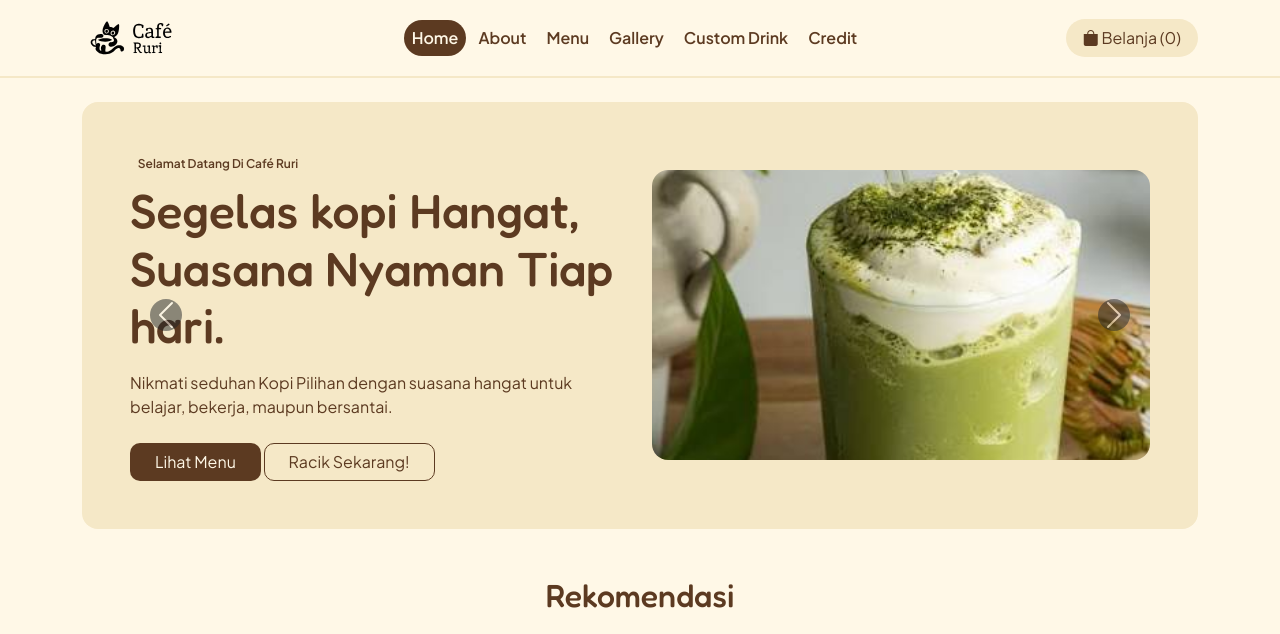
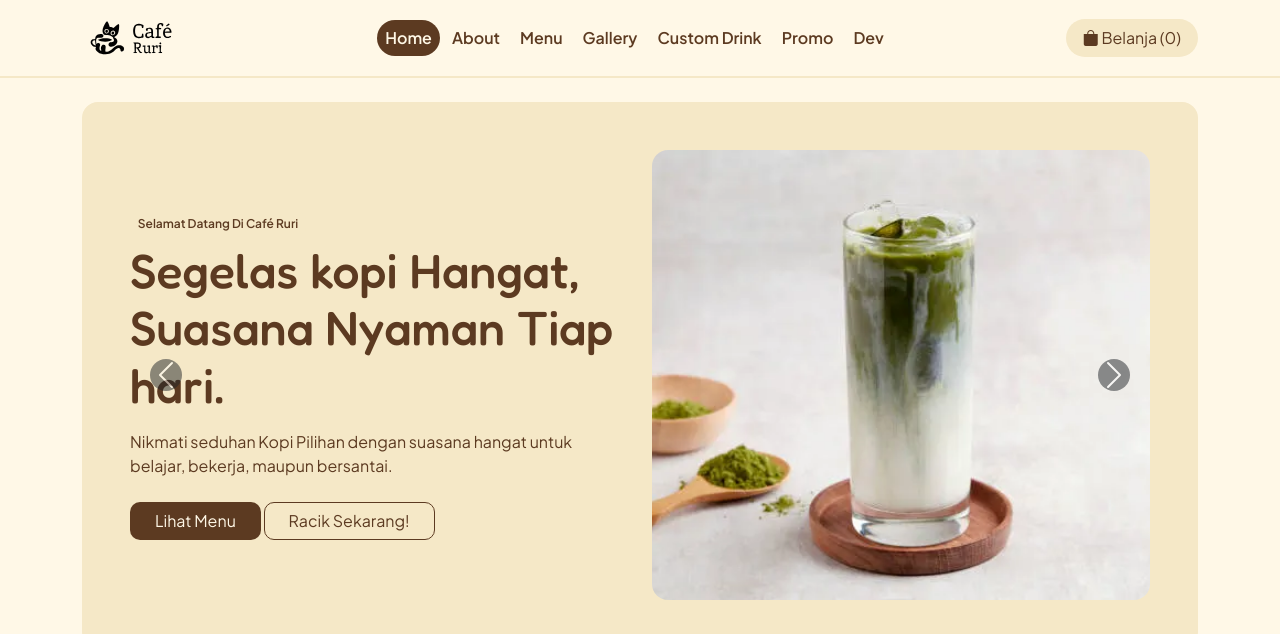
Before and after one commit to ReynardLiu/CafeWeb, a PHP site: page / in a window 1280 px wide. Shown: the top 634 px of the page. Run offline with PHP 8.4, Linux system fonts and the light colour scheme.

Commit message:
update Fitur promo + update Gambar

```diff
--- a/assets/js/script.js
+++ b/assets/js/script.js
@@ -51,6 +51,7 @@ $(document).ready(function () {
                     <div class="d-flex justify-content-between align-items-center p-2 mb-2 rounded ruri-box">
                         <div>
                             <strong class="d-block small">${item.name}</strong>
+                            ${infoTambahan}
                             <small>Rp ${item.price.toLocaleString('id-ID')}</small>
                         </div>
                         <button class="btn btn-sm btn-danger btn-hapus" data-index="${index}">Hapus</button>
@@ -63,9 +64,12 @@ $(document).ready(function () {
         $('#cartTotal').text('Rp ' + total.toLocaleString('id-ID'));
     }
 
-    // Tambah menu biasa ke keranjang
+    // Pastikan bagian ini juga sudah menyimpan desc
     $('.btn-add').click(function () {
-        cart.push({ name: $(this).data('name'), price: parseInt($(this).data('price')) });
+        cart.push({
+            name: $(this).data('name'),
+            price: parseInt($(this).data('price'))
+        });
         tampilkanCart();
         alert('Berhasil ditambahkan ke keranjang!');
     });
@@ -74,7 +78,7 @@ $(document).ready(function () {
     $('#btnAddCustom').click(function () {
         cart.push({ name: teksCustom, price: hargaCustom });
         tampilkanCart();
-        alert('Custom drink berhasil ditambahkan ke keranjang!');
+        alert('Minuman Racikan berhasil ditambahkan ke keranjang!');
     });
 
     // Hapus item dari keranjang
--- a/index.php
+++ b/index.php
@@ -1,8 +1,8 @@
 <?php
-// 1. Daftar 6 halaman utama yang valid
-$daftar_halaman = ['home', 'about', 'menu', 'gallery', 'custom', 'credit'];
+// 1. Daftar 7 halaman utama yang valid
+$daftar_halaman = ['home', 'about', 'menu', 'gallery', 'custom', 'dev', 'promo'];
 
-// 2. Tangkap ?page= dari URL (jika kosong, otomatis ke 'home')
+// 2. Tangkap ?page= dari URL
 $page = (isset($_GET['page']) && in_array($_GET['page'], $daftar_halaman)) ? $_GET['page'] : 'home';
 ?>
 <!DOCTYPE html>
@@ -42,7 +42,8 @@ $page = (isset($_GET['page']) && in_array($_GET['page'], $daftar_halaman)) ? $_G
                     <li class="nav-item"><a class="nav-link <?= ($page == 'menu') ? 'active' : '' ?>" href="index.php?page=menu">Menu</a></li>
                     <li class="nav-item"><a class="nav-link <?= ($page == 'gallery') ? 'active' : '' ?>" href="index.php?page=gallery">Gallery</a></li>
                     <li class="nav-item"><a class="nav-link <?= ($page == 'custom') ? 'active' : '' ?>" href="index.php?page=custom">Custom Drink</a></li>
-                    <li class="nav-item"><a class="nav-link <?= ($page == 'credit') ? 'active' : '' ?>" href="index.php?page=credit">Credit</a></li>
+                    <li class="nav-item"><a class="nav-link <?= ($page == 'promo') ? 'active' : '' ?>" href="index.php?page=promo">Promo</a></li>
+                    <li class="nav-item"><a class="nav-link <?= ($page == 'dev') ? 'active' : '' ?>" href="index.php?page=dev">Dev</a></li>
                 </ul>
             </div>
         </div>
--- a/pages.php
+++ b/pages.php
@@ -56,7 +56,7 @@ switch ($page):
 ?>
     <div class="text-center mb-4">
         <h1 class="font-title">Menu</h1>
-        <div class="d-flex flex-wrap justify-content-center gap-2 mt-3">
+        <div class="d-flex flex-wrap justify-content-center gap-2 mt-">
             <?php foreach (['all' => 'All', 'coffee' => 'Coffee', 'tea' => 'Tea', 'snack' => 'Snack', 'dessert' => 'Dessert'] as $key => $label): ?>
                 <button class="btn ruri-tab <?= ($key == 'all') ? 'active' : '' ?>" data-filter="<?= $key ?>"><?= $label ?></button>
             <?php endforeach; ?>
@@ -119,9 +119,9 @@ switch ($page):
             $galeri = [
                 ['col-md-8', '270px', 'Manual Brew Bar', 'Penyeduhan V60 menggunakan biji kopi Nusantara segar.', 'https://images.unsplash.com/photo-1495474472287-4d71bcdd2085?auto=format&fit=crop&w=900&q=80', ''],
                 ['col-md-4', '270px', 'Latte Art', 'Microfoam lembut di setiap cangkir.', 'https://images.unsplash.com/photo-1534778101976-62847782c213?auto=format&fit=crop&w=600&q=80', ''],
-                ['col-md-4', '220px', 'Cozy Corner', 'Area duduk hangat bernuansa kayu.', 'https://images.unsplash.com/photo-1521017432531-fbd92d768814?auto=format&fit=crop&w=600&q=80', ''],
-                ['col-md-4', '220px', 'Morning Pastry', 'Croissant dipanggang setiap pagi.', 'https://images.unsplash.com/photo-1509440159596-0249088772ff?auto=format&fit=crop&w=600&q=80', ''],
-                ['col-md-4', '220px', 'Roasted Beans', 'Klik untuk melihat jenis beans →', 'assets/img/arabika.webp', 'index.php?page=gallery&view=beans']
+                ['col-md-4', '270px', 'Cozy Corner', 'Area duduk hangat bernuansa kayu.', 'https://images.unsplash.com/photo-1521017432531-fbd92d768814?auto=format&fit=crop&w=600&q=80', ''],
+                ['col-md-4', '270px', 'Morning Pastry', 'Croissant dipanggang setiap pagi.', 'https://images.unsplash.com/photo-1509440159596-0249088772ff?auto=format&fit=crop&w=600&q=80', ''],
+                ['col-md-4', '270px', 'Roasted Beans', 'Klik untuk melihat jenis beans →', 'assets/img/arabika.webp', 'index.php?page=gallery&view=beans']
             ];
 ?>
         <h1 class="font-title text-center mb-4">Gallery</h1>
@@ -148,7 +148,6 @@ switch ($page):
 <?php
         endif;
     break;
-
 
     // 5. HALAMAN CUSTOM DRINK
 
@@ -210,7 +209,7 @@ switch ($page):
             <div class="p-4 rounded-4 ruri-box">
                 <h4 class="font-title mb-3">Preview Order</h4>
                 <div class="p-3 rounded-3 bg-white border mb-3">
-                    <p id="previewText" class="fw-semibold mb-2">Latte - oat milk, sugar 50%, ice level 50%, extra shot</p>
+                    <p id="previewText" class="fw-semibold mb-2">Latte, oat milk, sugar 50%, ice level 50%, extra shot</p>
                     <hr>
                     <div class="d-flex justify-content-between align-items-center">
                         <span>Total Order:</span>
@@ -226,9 +225,9 @@ switch ($page):
     break;
 
 
-    // 6. HALAMAN CREDIT (Web Developer Profile)
+    // 6. HALAMAN dev (Web Developer Profile)
 
-   case 'credit':
+   case 'dev':
 ?>
     <h1 class="font-title text-center mb-4">Web Developer Profile</h1>
     <div class="row justify-content-center">
@@ -254,11 +253,40 @@ switch ($page):
             </div>
         </div>
     </div>
-
 <?php
     break;
 
-    // 7. HALAMAN HOME (Default)
+    case 'promo';
+?>
+    <div class="text-center mb-4">
+        <h1 class="font-tittle">Promo Mingguan</h1>
+        <p>Promo Mingguan Cafe</p>
+    </div>
+    <div class="row gd-4 justify-content-center">
+
+        <div class="col-md-4">
+            <div class="card ruri-card p-4 text-center h-100">
+                <span class="badge ruri-badge align-self-center mb-2">Promo Mingguan</span>
+                <p class="small">Ruri cafe "Hojicha latte" + "Tiramisu" Hanya Rp 30.000 Setiap hari Minggu!.</p>
+                <button class="btn btn-ruri btn-add mt-auto"
+                    data-name="Promo Mingguan"
+                    data-price="30000" >+ Cart</button>
+            </div>
+        </div>
+
+        <div class="col-md-4">
+            <div class="card ruri-card p-4 text-center h-100">
+                <span class="badge ruri-badge align-self-center mb-2">Promo Harian</span>
+                <p class="small">Ruri cafe "Hojicha latte" dan "Latte" Hanya Rp 12.000 Setiap hari Kamis!.</p>
+                <button class="btn btn-ruri btn-add mt-auto" data-name="Promo Kamis" data-price="12000">+ Cart</button>
+            </div>
+        </div>
+
+  </div>
+<?php
+    break;
+
+    // 7. HALAMAN HOME (Default) selalu di bawah karna default
 
     default:
         $rekomendasi = [
@@ -280,7 +308,7 @@ switch ($page):
                         <a href="index.php?page=custom" class="btn btn-ruri-outline px-4">Racik Sekarang!</a>
                     </div>
                     <div class="col-lg-6">
-                        <img src="assets/img/matcha latte.jpg" class="img-fluid rounded-4 w-100" style="height: 290px; object-fit: cover;" alt="Slide 1">
+                        <img src="assets/img/matcha .webp" class="img-fluid rounded-4" style=" height: 450px; width: 600px;   object-fit: cover;" alt="Slide 1">
                     </div>
                 </div>
             </div>
@@ -293,7 +321,7 @@ switch ($page):
                         <a href="index.php?page=custom" class="btn btn-ruri px-4">Racik Sekarang</a>
                     </div>
                     <div class="col-lg-6">
-                        <img src="assets/img/americano.jpg" class="img-fluid rounded-4 w-100" style="height: 290px; object-fit: cover;" alt="Slide 2">
+                        <img src="assets/img/amer.webp" class="img-fluid rounded-4" style="height: 450px; width: 600px; object-fit: cover;" alt="Slide 2">
                     </div>
                 </div>
             </div>
```
Also changed, not shown: struktur.txt (added, +15 -0 lines), assets/img/amer.webp (added), assets/img/matcha .webp (added).
